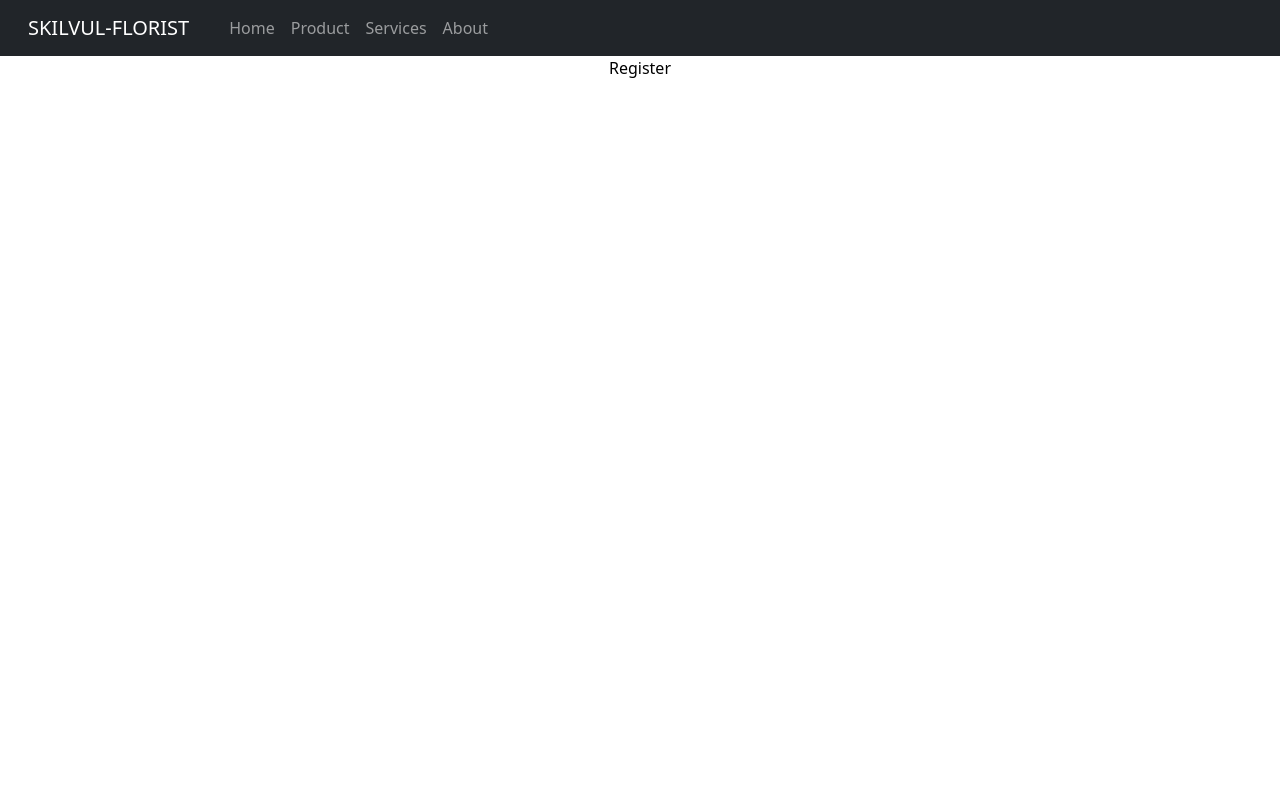
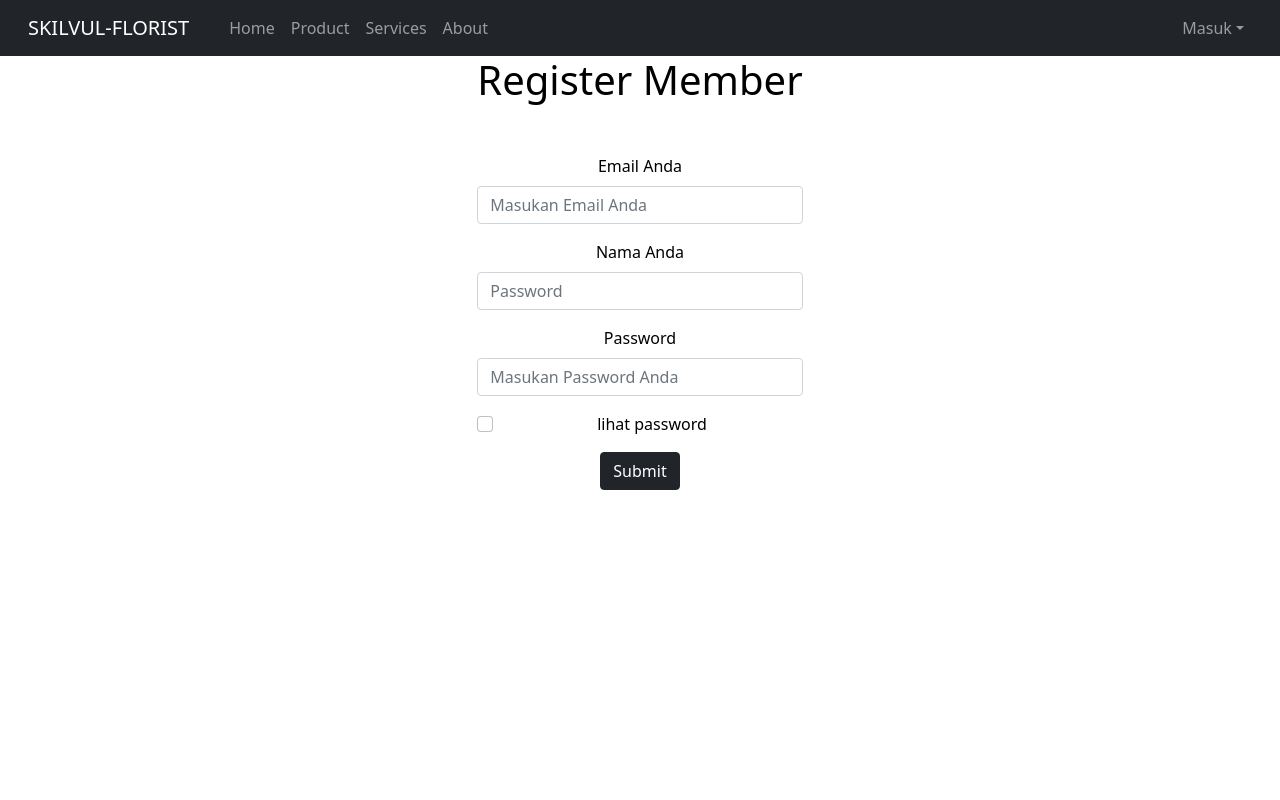
Before and after one commit to skillfull-florist/skilvul-florist, a React (Create React App) app: page /register in a window 1280 px wide. Shown: the top 800 px of the page. Built offline with nearby package versions, Linux system fonts and the light colour scheme.

Commit message:
register login

```diff
--- a/src/components/login/Login.js
+++ b/src/components/login/Login.js
@@ -1,7 +1,30 @@
-import React from "react";
+import Button from "react-bootstrap/Button";
+import Form from "react-bootstrap/Form";
 
-function Login() {
-  return <div>Login</div>;
+function BasicExample() {
+  return (
+    <div>
+      <h1>Login Member</h1>
+      <Form>
+        <Form.Group className="mb-3" controlId="formBasicEmail">
+          <Form.Label>Email address</Form.Label>
+          <Form.Control type="email" placeholder="Enter email" />
+          <Form.Text className="text-muted">We'll never share your email with anyone else.</Form.Text>
+        </Form.Group>
+
+        <Form.Group className="mb-3" controlId="formBasicPassword">
+          <Form.Label>Password</Form.Label>
+          <Form.Control type="password" placeholder="Password" />
+        </Form.Group>
+        <Form.Group className="mb-3" controlId="formBasicCheckbox">
+          <Form.Check type="checkbox" label="Check me out" />
+        </Form.Group>
+        <Button variant="primary" type="submit">
+          Submit
+        </Button>
+      </Form>
+    </div>
+  );
 }
 
-export default Login;
+export default BasicExample;
--- a/src/components/login/Register.js
+++ b/src/components/login/Register.js
@@ -1,7 +1,52 @@
-import React from "react";
+import React, { useState } from "react";
+import { Button, Form } from "react-bootstrap";
 
 function Register() {
-  return <div>Register</div>;
+  const [userData, setUserData] = useState({ email: "", username: "", password: "" });
+  const handleChange = (event) => {
+    setUserData({ ...userData, [event.target.name]: event.target.value });
+  };
+
+  const handleSubmit = (event) => {
+    console.log("test");
+    const data = JSON.stringify(userData);
+    localStorage.setItem("user", data);
+  };
+
+  const [lihatPass, setLihatpass] = useState(false);
+  const lihatPassword = () => {
+    setLihatpass((lihatPass) => !lihatPass);
+  };
+  return (
+    <div>
+      <h1>Register Member</h1>
+      <div style={{ marginBottom: "50px" }}></div>
+      <Form>
+        <Form.Group className="mb-3" controlId="formBasicEmail">
+          <Form.Label>Email Anda</Form.Label>
+          <Form.Control type="email" placeholder="Masukan Email Anda" name="email" onChange={handleChange} />
+        </Form.Group>
+
+        <Form.Group className="mb-3" controlId="formBasicPassword">
+          <Form.Label>Nama Anda</Form.Label>
+          <Form.Control type="text" placeholder="Password" name="password" onChange={handleChange} />
+        </Form.Group>
+
+        <Form.Group className="mb-3">
+          <Form.Label>Password</Form.Label>
+          <Form.Control type={lihatPass ? "text" : "password"} placeholder="Masukan Password Anda" name="username" onChange={handleChange} />
+        </Form.Group>
+
+        <Form.Group className="mb-3" controlId="formBasicCheckbox">
+          <Form.Check type="checkbox" label="lihat password" onChange={lihatPassword} checked={lihatPass} />
+        </Form.Group>
+
+        <Button variant="dark" type="submit" onClick={handleSubmit}>
+          Submit
+        </Button>
+      </Form>
+    </div>
+  );
 }
 
 export default Register;
--- a/src/components/navbar/Navbar.js
+++ b/src/components/navbar/Navbar.js
@@ -3,6 +3,7 @@ import { LinkContainer } from "react-router-bootstrap";
 import Navbar from "react-bootstrap/Navbar";
 import Nav from "react-bootstrap/Nav";
 import Container from "react-bootstrap/Container";
+import NavDropdown from "react-bootstrap/NavDropdown";
 // import Button from "react-bootstrap/Button";
 // import ButtonGroup from "react-bootstrap/ButtonGroup";
 
@@ -30,7 +31,12 @@ export default function NavBar() {
                 <Nav.Link>About</Nav.Link>
               </LinkContainer>
             </Nav>
-
+            <Nav className="justify-content-end flex-grow-1 pe-3">
+              <NavDropdown title="Masuk">
+                <NavDropdown.Item href="Login">Login</NavDropdown.Item>
+                <NavDropdown.Item href="Register">Register</NavDropdown.Item>
+              </NavDropdown>
+            </Nav>
             {/* <div className="d-flex">
               <ButtonGroup>
                 <Button variant="outline-primary" size="sm">
```
Also changed, not shown: 1 other file (tests, documents, lock files or other folders).
